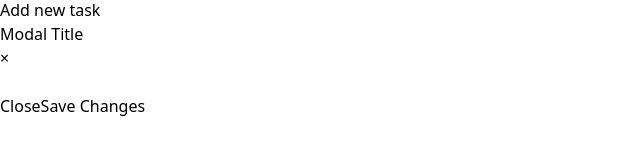
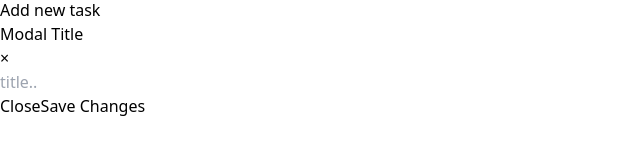
Before and after one commit to Dale0311/TodoApp, a React (Vite) app: page / in a window 1280 px wide. Both pictures are taken after a click on the button "Add new task". Shown: the part 614-768 px from the top of the page, without its empty margins (0-640 px from the left). Built offline with nearby package versions, Linux system fonts and the light colour scheme; no server answers.

Commit message:
done fixing bug #1,2

```diff
--- a/src/App.jsx
+++ b/src/App.jsx
@@ -104,6 +104,7 @@ function App() {
 // handleClick for delete todo, done
 // make the filter works, done
 // make the filter btns, active or not, done
+// make sidebar status component work, ongoing
 
 // bugs:
 // 1. addnewtask: add todo can be press without user input
@@ -111,5 +112,5 @@ function App() {
 // - if we have two todos(1 active 1 complete) and press active and decided to delete the todo
 //  it will show no todos but we have other todo
 
-// done fixing bug #2
+// done fixing bug #1, 2
 export default App;
--- a/src/modal.jsx
+++ b/src/modal.jsx
@@ -26,6 +26,8 @@ function Modal({ setShowModal, handleAdd }) {
               <input
                 type="text"
                 value={newTodo}
+                placeholder="title.."
+                className="p-1 border-2 focus:outline-blue-500 w-full"
                 onChange={(e) => {
                   setNewTodo(e.target.value);
                 }}
@@ -41,8 +43,11 @@ function Modal({ setShowModal, handleAdd }) {
                 Close
               </button>
               <button
-                className="bg-emerald-500 text-white active:bg-emerald-600 font-bold uppercase text-sm px-6 py-3 rounded shadow hover:shadow-lg outline-none focus:outline-none mr-1 mb-1 ease-linear transition-all duration-150"
+                className={`bg-emerald-500 text-white ${
+                  !newTodo ? " opacity-70" : "active:bg-emerald-600"
+                } font-bold uppercase text-sm px-6 py-3 rounded shadow hover:shadow-lg outline-none focus:outline-none mr-1 mb-1 ease-linear transition-all duration-150 disabled:cursor-not-allowed`}
                 type="button"
+                disabled={!newTodo}
                 onClick={() => {
                   handleAdd(newTodo);
                   setShowModal(false);
```
